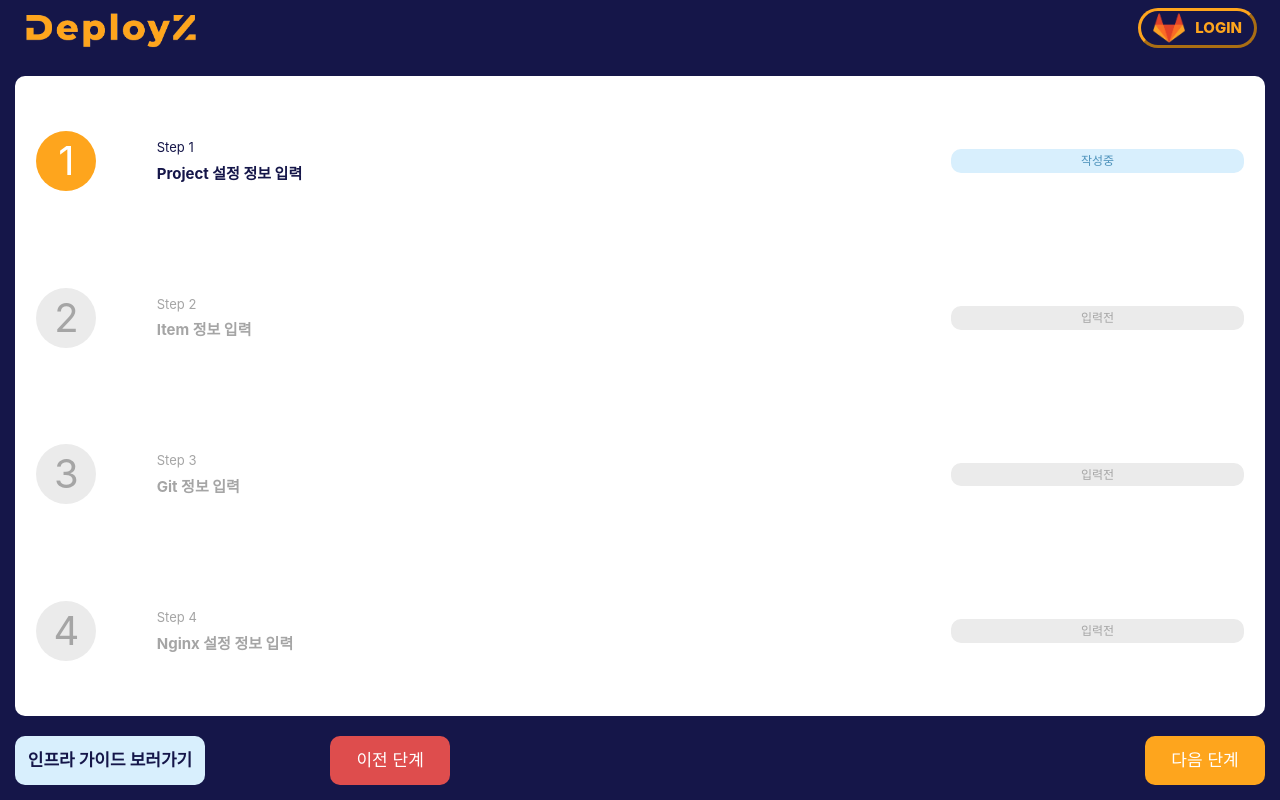
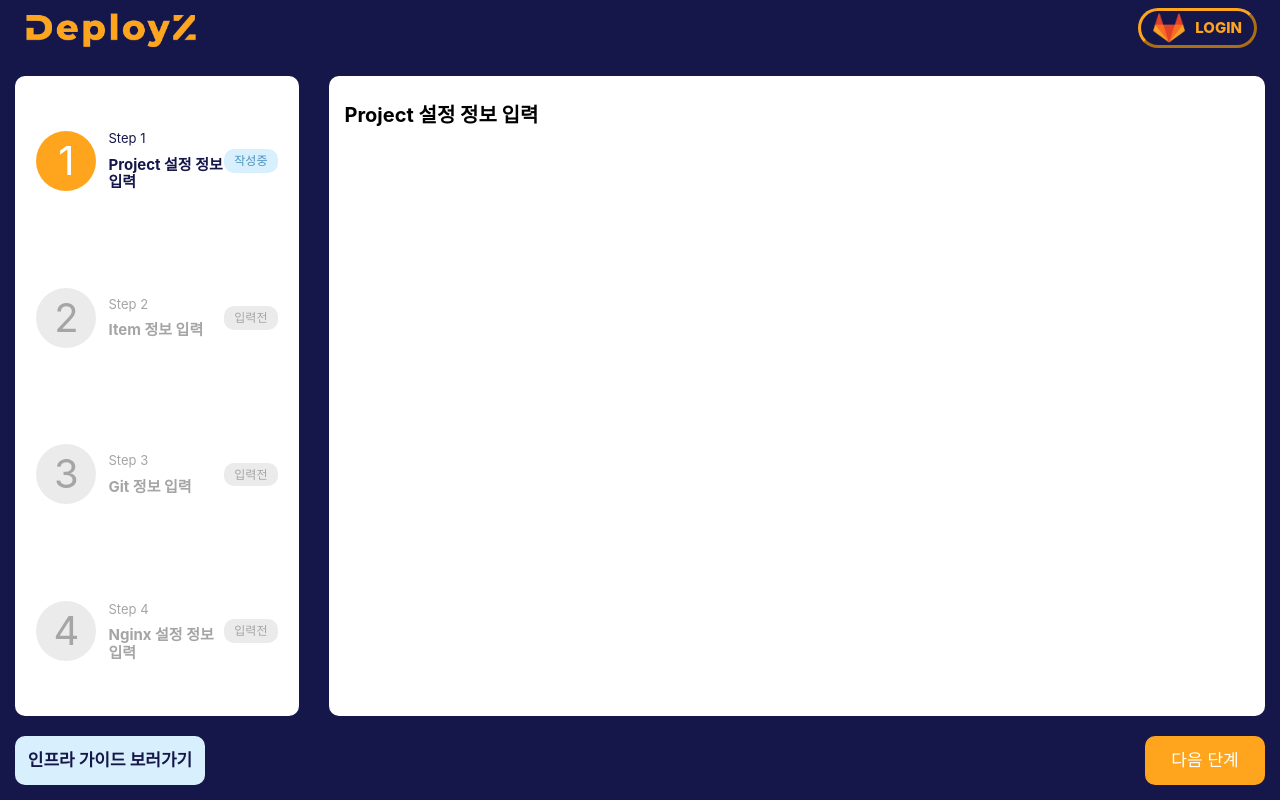
Before and after one commit to 2kjin/DeployZ, a React (Vite) app in the folder frontend/: page /step in a window 1280 px wide. Built offline with nearby package versions, Linux system fonts and the light colour scheme.

Commit message:
💡 refactor : 프로젝트 생성 라우팅 미사용 로직으로 리팩토링

```diff
--- a/frontend/src/components/common/FooterNav.tsx
+++ b/frontend/src/components/common/FooterNav.tsx
@@ -1,14 +1,14 @@
 import { theme } from "@/styles/theme";
-import { useLocation, useNavigate } from "react-router-dom";
 import styled from "styled-components";
 import { useRecoilState } from "recoil";
-import { stepState } from "@/recoil/step";
+import { chapterState, stepState } from "@/recoil/step";
 
 export default function FooterNav() {
-  const navigate = useNavigate();
-  const { pathname } = useLocation();
-  const nowStep = Number(pathname.split("/").pop());
+  // const navigate = useNavigate();
+  // const { pathname } = useLocation();
+  // const nowStep = Number(pathname.split("/").pop());
   const [stepInfo, setStepInfo] = useRecoilState<IStepItem[]>(stepState);
+  const [currentChapter, setCurrentChapter] = useRecoilState<number>(chapterState);
 
   // stepInfo의 status 변경
   const handleStatusChangeBack = (value: number) => {
@@ -38,29 +38,31 @@ export default function FooterNav() {
   };
 
   const toBack = () => {
-    handleStatusChangeBack(nowStep - 1);
-    navigate(`${nowStep - 1}`);
+    handleStatusChangeBack(currentChapter - 1);
+    // navigate(`${nowStep - 1}`, { replace: true });
+    setCurrentChapter(currentChapter - 1);
   };
 
   const toNext = () => {
-    handleStatusChangeNext(nowStep - 1);
-    navigate(`${nowStep + 1}`);
+    handleStatusChangeNext(currentChapter - 1);
+    // navigate(`${nowStep + 1}`, { replace: true });
+    setCurrentChapter(currentChapter + 1);
   };
   return (
     <Container>
       <Left>
         <NavBtn className="Infra">인프라 가이드 보러가기</NavBtn>
       </Left>
-      <Right chapter={nowStep}>
+      <Right chapter={currentChapter}>
         <NavBtn className="back" onClick={toBack}>
           이전 단계
         </NavBtn>
-        {nowStep != 4 && (
+        {currentChapter != 4 && (
           <NavBtn className="next" onClick={toNext}>
             다음 단계
           </NavBtn>
         )}
-        {nowStep == 4 && (
+        {currentChapter == 4 && (
           <NavBtn className="next">
             <b>프로젝트 생성</b>
           </NavBtn>
--- a/frontend/src/components/common/StepSection.tsx
+++ b/frontend/src/components/common/StepSection.tsx
@@ -1,10 +1,11 @@
 import styled from "styled-components";
 import StepItem from "@components/CreateProject/LeftSection/StepItem";
-import { useRecoilState } from "recoil";
+import { useRecoilValue } from "recoil";
 import { stepState } from "@/recoil/step";
 
 export default function StepSection() {
-  const [stepInfo, setStepInfo] = useRecoilState<IStepItem[]>(stepState);
+  const stepInfo = useRecoilValue<IStepItem[]>(stepState);
+
   return (
     <Container>
       {stepInfo.map((info: IStepItem) => (
@@ -24,26 +25,3 @@ const Container = styled.div`
   flex-direction: column;
   justify-content: space-between;
 `;
-
-// const ItemInfo: IStepItem[] = [
-//   {
-//     number: 1,
-//     desc: "Project 설정 정보 입력",
-//     status: "after",
-//   },
-//   {
-//     number: 2,
-//     desc: "Item 정보 입력",
-//     status: "now",
-//   },
-//   {
-//     number: 3,
-//     desc: "Git 정보 입력",
-//     status: "before",
-//   },
-//   {
-//     number: 4,
-//     desc: "Nginx 설정 정보 입력",
-//     status: "before",
-//   },
-// ];
--- a/frontend/src/pages/ProjectStepPage.tsx
+++ b/frontend/src/pages/ProjectStepPage.tsx
@@ -2,15 +2,26 @@ import styled from "styled-components";
 import StepSection from "@components/common/StepSection";
 import Header from "@components/common/Header";
 import FooterNav from "@components/common/FooterNav";
-import { Outlet } from "react-router-dom";
+import { useRecoilValue } from "recoil";
+import { chapterState } from "@/recoil/step";
+import InputSection1 from "@components/CreateProject/RightSection/InputSection1";
+import InputSection2 from "@components/CreateProject/RightSection/InputSection2";
+import InputSection3 from "@components/CreateProject/RightSection/InputSection3";
+import InputSection4 from "@components/CreateProject/RightSection/InputSection4";
 
 export default function ProjectStepPage() {
+  const currentChapter = useRecoilValue(chapterState);
+
   return (
     <>
       <Header />
       <Container>
         <StepSection />
-        <Outlet />
+        {/* <Outlet /> */}
+        {currentChapter == 1 && <InputSection1 />}
+        {currentChapter == 2 && <InputSection2 />}
+        {currentChapter == 3 && <InputSection3 />}
+        {currentChapter == 4 && <InputSection4 />}
       </Container>
       <FooterNav />
     </>
--- a/frontend/src/recoil/step.ts
+++ b/frontend/src/recoil/step.ts
@@ -1,4 +1,10 @@
 import { atom } from "recoil";
+
+export const chapterState = atom<number>({
+  key: "chapter",
+
+  default: 1,
+});
 
 export const stepState = atom<IStepItem[]>({
   key: "steps",
```
Also changed, not shown: frontend/src/router.tsx (+6 -10 lines).
